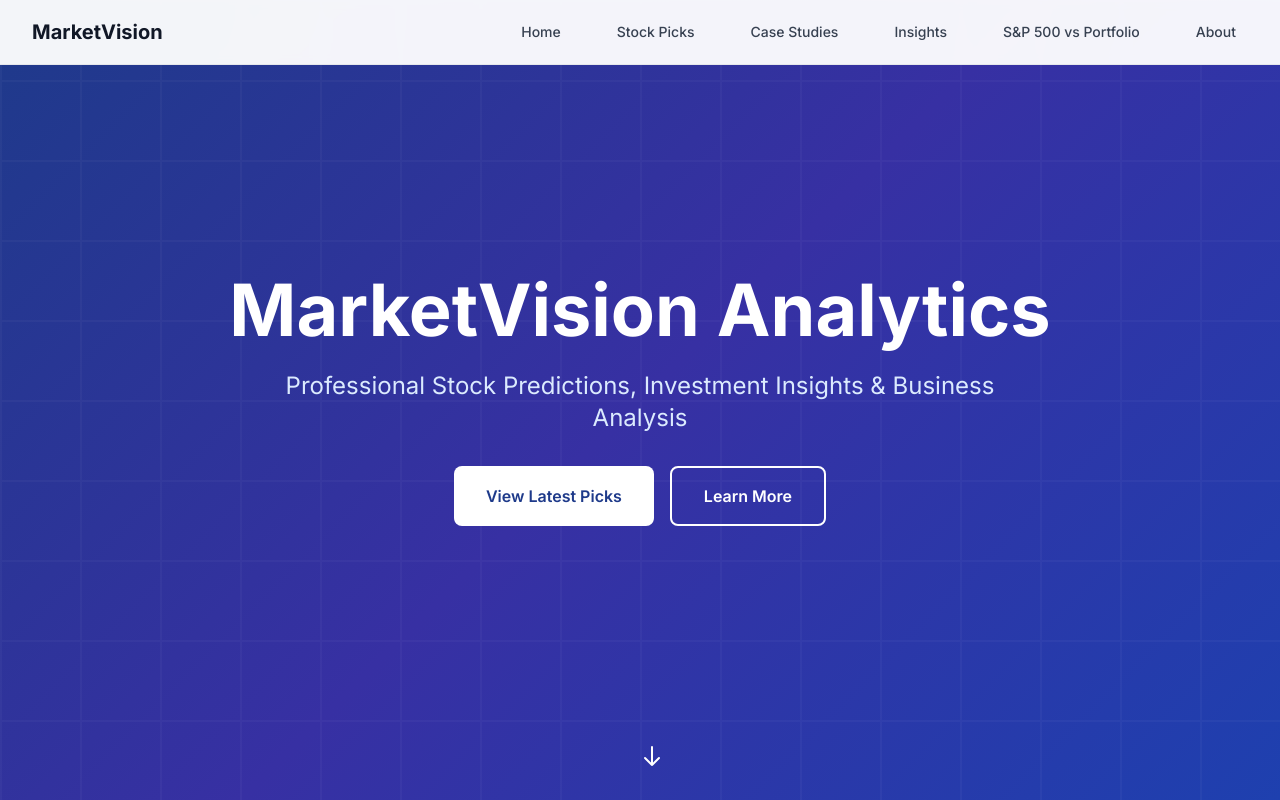
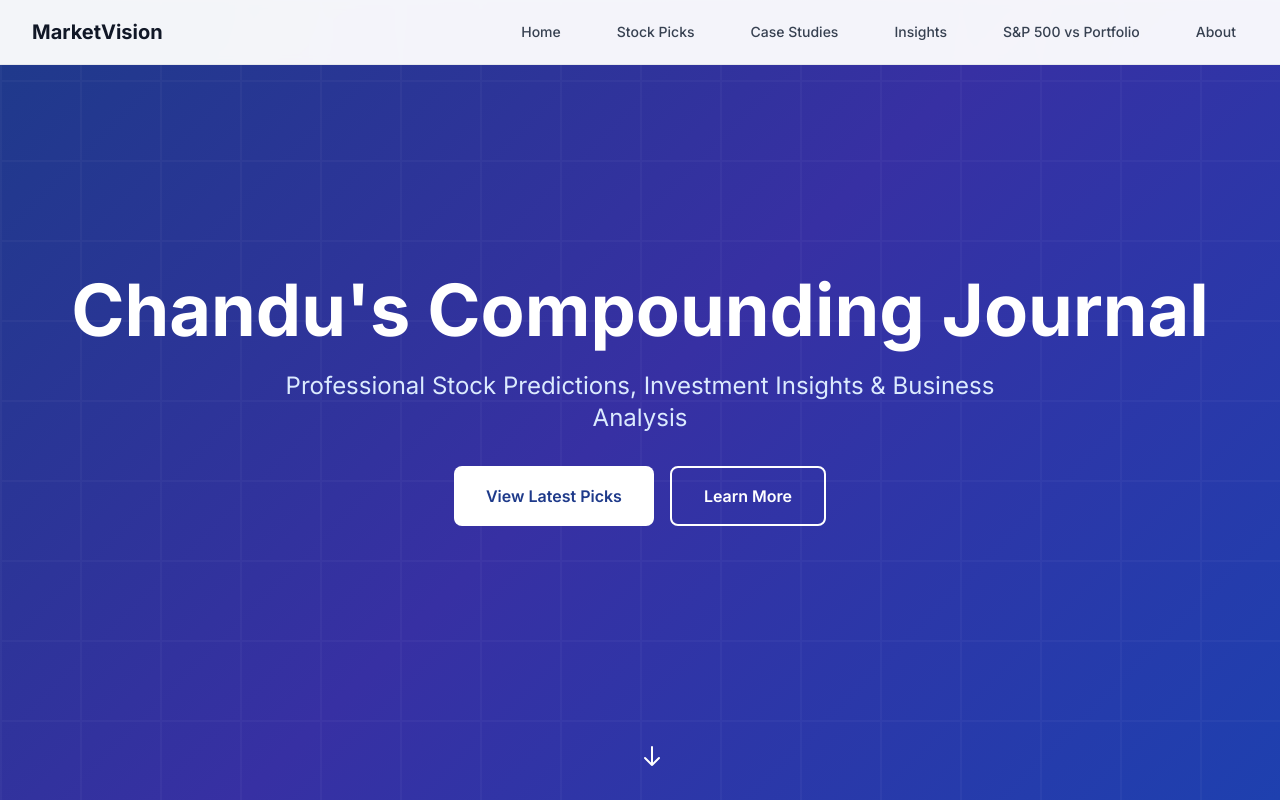
Before and after one commit to sudhirreddy1312/chandu-scompundingjournal, a plain HTML site: page index.html in a window 1280 px wide. Shown: the top 800 px of the page. Drawn offline with nearby package versions, Linux system fonts and the light colour scheme.

Commit message:
Update index.html

```diff
--- a/index.html
+++ b/index.html
@@ -100,7 +100,7 @@
     <section id="home" class="hero-bg h-screen flex items-center justify-center relative">
         <div class="text-center z-10">
             <h1 class="text-5xl md:text-7xl font-bold text-white mb-6 leading-tight">
-                MarketVision Analytics
+                Chandu's Compounding Journal
             </h1>
             <p class="text-xl md:text-2xl text-blue-100 mb-8 max-w-3xl mx-auto px-4">
                 Professional Stock Predictions, Investment Insights & Business Analysis
```
